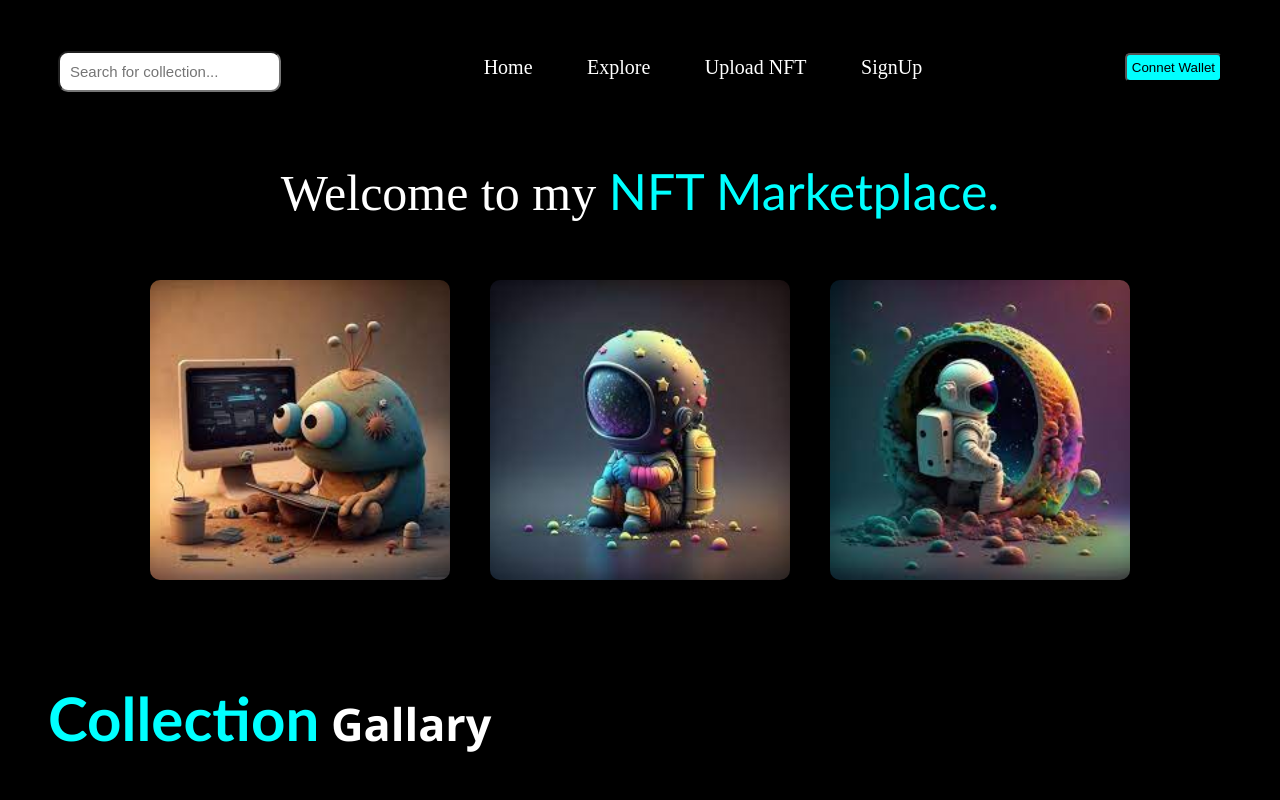
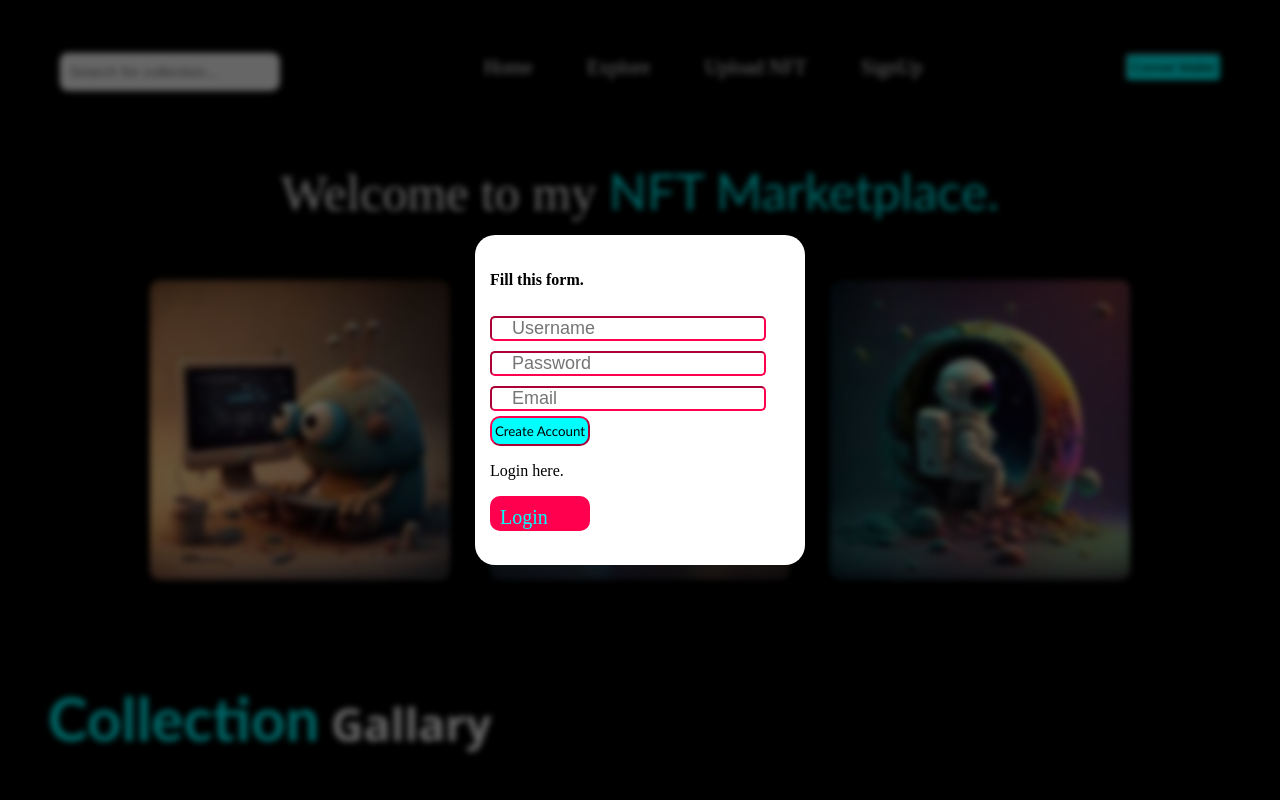
Before and after one commit to Bryanmankind/NFT_Marketplace, a plain HTML site: page Market_place.html in a window 1280 px wide. Both pictures are taken after a click on the item "SignUp". Shown: the top 800 px of the page. Drawn offline with Linux system fonts and the light colour scheme.

Commit message:
javaScript

```diff
--- a/Market_place.css
+++ b/Market_place.css
@@ -148,13 +148,25 @@ ul li h3 {
   position: relative;
 }
 
+.hidden-1 {
+  display: none;
+}
+
+.Sign-div {
+  position: absolute;
+  z-index: 10;
+  top: 50%;
+  left: 50%;
+  transform: translate(-50%, -50%);
+  box-shadow: 0 3rem 5rem rgba(0, 0, 0, 0.3);
+}
+
 .Create-Acc {
-  display: none;
+  width: 300px;
   padding: 15px;
   font-family: "Times New Roman", Times, serif;
   background-color: white;
   height: 300px;
-  width: 300px;
   border-radius: 20px;
 }
 
@@ -233,3 +245,14 @@ form .login input {
   color: aqua;
   cursor: pointer;
 }
+
+.overlay {
+  position: absolute;
+  top: 0;
+  left: 0;
+  width: 100%;
+  height: 100%;
+  background-color: rgba(0, 0, 0, 0.6);
+  backdrop-filter: blur(3px);
+  z-index: 5;
+}
--- a/Market_place.html
+++ b/Market_place.html
@@ -25,6 +25,58 @@
       <img src="images/nft-2.jpg" />
       <img src="images/nft-3.jpg" />
     </div>
+
+    <!--------------------------- Create Account & Sign in -------------------->
+    <div class="Sign-div">
+      <div class="Create-Acc hidden-1">
+        <h4>Fill this form.</h4>
+        <form action="register">
+          <input type="text" name="username" placeholder="Username" required />
+          <input
+            type="password"
+            name="password"
+            placeholder="Password"
+            required
+          />
+          <input type="text" name="email" placeholder="Email" required />
+          <button type="submit" class="Acc-but">Create Account</button>
+          <p>Login here.</p>
+          <ul>
+            <a href="login">Login</a>
+          </ul>
+        </form>
+      </div>
+      <div>
+        <form action="Signin">
+          <div class="login">
+            <h4>Welcome to BriTech Nft Marketplace.</h4>
+            <p>Fill this form to login.</p>
+            <input
+              type="text"
+              name="username"
+              placeholder="username"
+              required
+            />
+            <input
+              type="password"
+              name="password"
+              placeholder="password"
+              required
+            />
+            <ul>
+              <li><a href="#Home"></a>Login</li>
+            </ul>
+            <ul>
+              <li>
+                <a href="password"></a>
+                <p>forget password.</p>
+              </li>
+            </ul>
+          </div>
+        </form>
+      </div>
+    </div>
+    <div class="overlay hidden-1"></div>
 
     <!-------------------------------- Collection Marketplace ---------------------->
     <div class="collection">
@@ -131,57 +183,6 @@
       </div>
     </div>
 
-    <!--------------------------- Create Account & Sign in -------------------->
-    <div class="Sign-div">
-      <div class="Create-Acc">
-        <h4>Fill this form.</h4>
-        <form action="register">
-          <input type="text" name="username" placeholder="Username" required />
-          <input
-            type="password"
-            name="password"
-            placeholder="Password"
-            required
-          />
-          <input type="text" name="email" placeholder="Email" required />
-          <button type="submit" class="Acc-but">Create Account</button>
-          <p>Login here.</p>
-          <ul>
-            <a href="login">Login</a>
-          </ul>
-        </form>
-      </div>
-      <div>
-        <form action="Signin">
-          <div class="login">
-            <h4>Welcome to BriTech Nft Marketplace.</h4>
-            <p>Fill this form to login.</p>
-            <input
-              type="text"
-              name="username"
-              placeholder="username"
-              required
-            />
-            <input
-              type="password"
-              name="password"
-              placeholder="password"
-              required
-            />
-            <ul>
-              <li><a href="#Home"></a>Login</li>
-            </ul>
-            <ul>
-              <li>
-                <a href="password"></a>
-                <p>forget password.</p>
-              </li>
-            </ul>
-          </div>
-        </form>
-      </div>
-    </div>
-
     <script src="Market_place.js"></script>
   </body>
 </html>
--- a/Market_place.js
+++ b/Market_place.js
@@ -27,10 +27,17 @@ setInterval(function () {
   }
 }, 3000);
 
-const SignIn = document.getElementsByClassName("Create-Acc");
+const SignUpPage = document.getElementById("Sign-up");
+const overLay = document.querySelector(".overlay");
 
 const login = document.getElementsByClassName("Sign-form");
 
-SignIn.addEventListener("click");
+SignUpPage.addEventListener("click", function showSignUp() {
+  document.querySelector(".Create-Acc").style.display = "block";
+  document.querySelector(".overlay").style.display = "block";
+});
 
-function showSignUp() {}
+overLay.addEventListener("click", function () {
+  document.querySelector(".Create-Acc").style.display = "none";
+  document.querySelector(".overlay").style.display = "none";
+});
```
